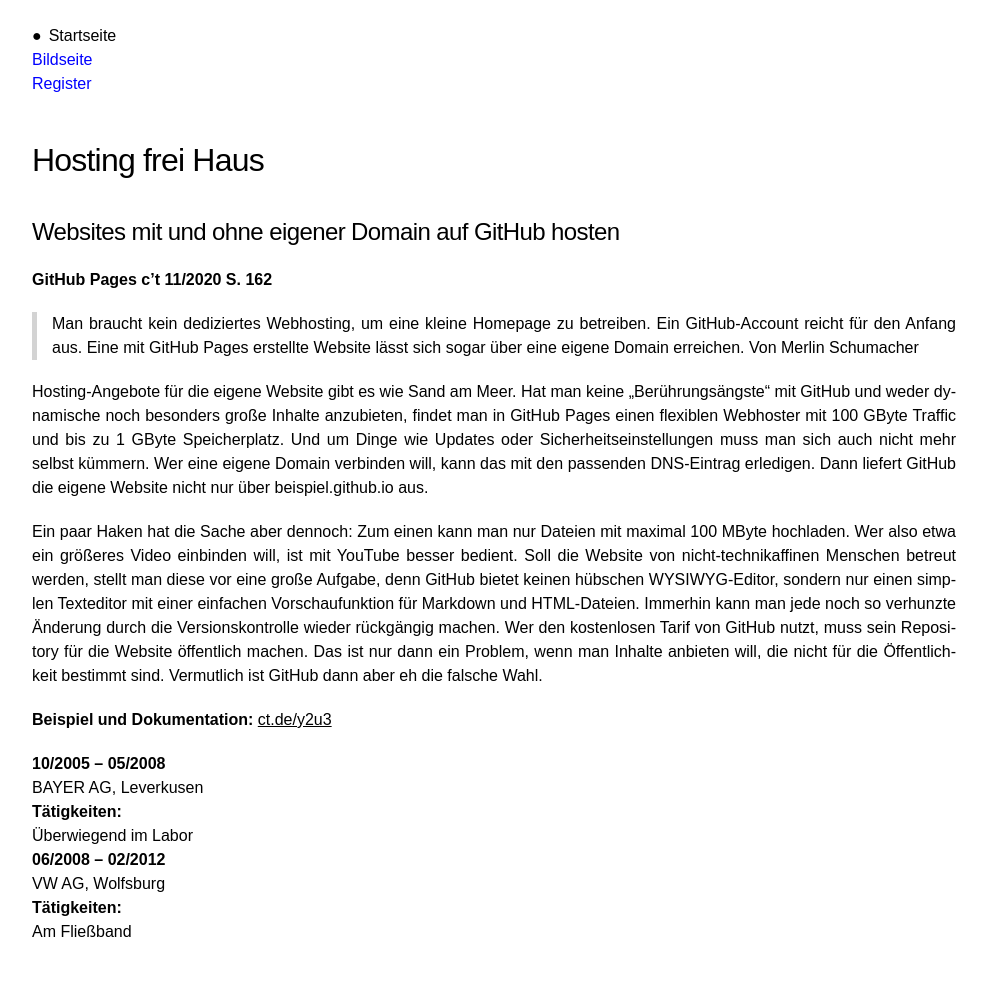
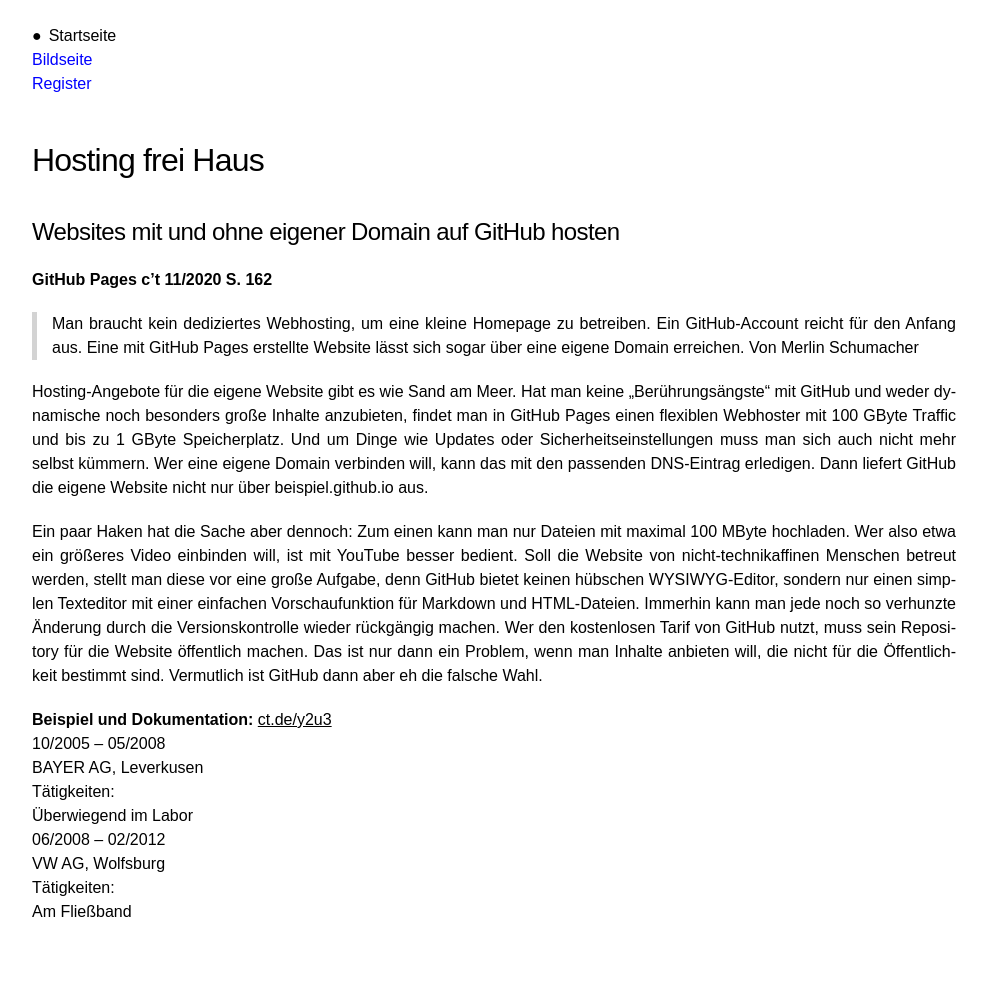
Before and after one commit to webuser-ralf/webuser-ralf.github.io, a Jekyll site: the page built from index.md, in a window 1280 px wide. Shown: the whole page, without its empty margins (146-1133 px from the left). Built offline with Jekyll 4.4.1, drawn with Linux system fonts in a browser that asks for light colours; our own code applies the rules of GitHub Pages for plain Markdown files; after the commit the page ends 948 px from its top, so only the background shows below that.

Commit message:
Update layout.scss

```diff
--- a/_sass/layout.scss
+++ b/_sass/layout.scss
@@ -11,18 +11,6 @@
 p {
     text-align: justify;
     hyphens: auto;
-}
-
-dl {
-    margin: 20px 0 20px 0 ;
-}
-
-dt {
-    font-weight: bold;
-}
-
-dt:nth-child(2n+2) {
-    font-weight: normal;
 }
 
 blockquote p {
```
